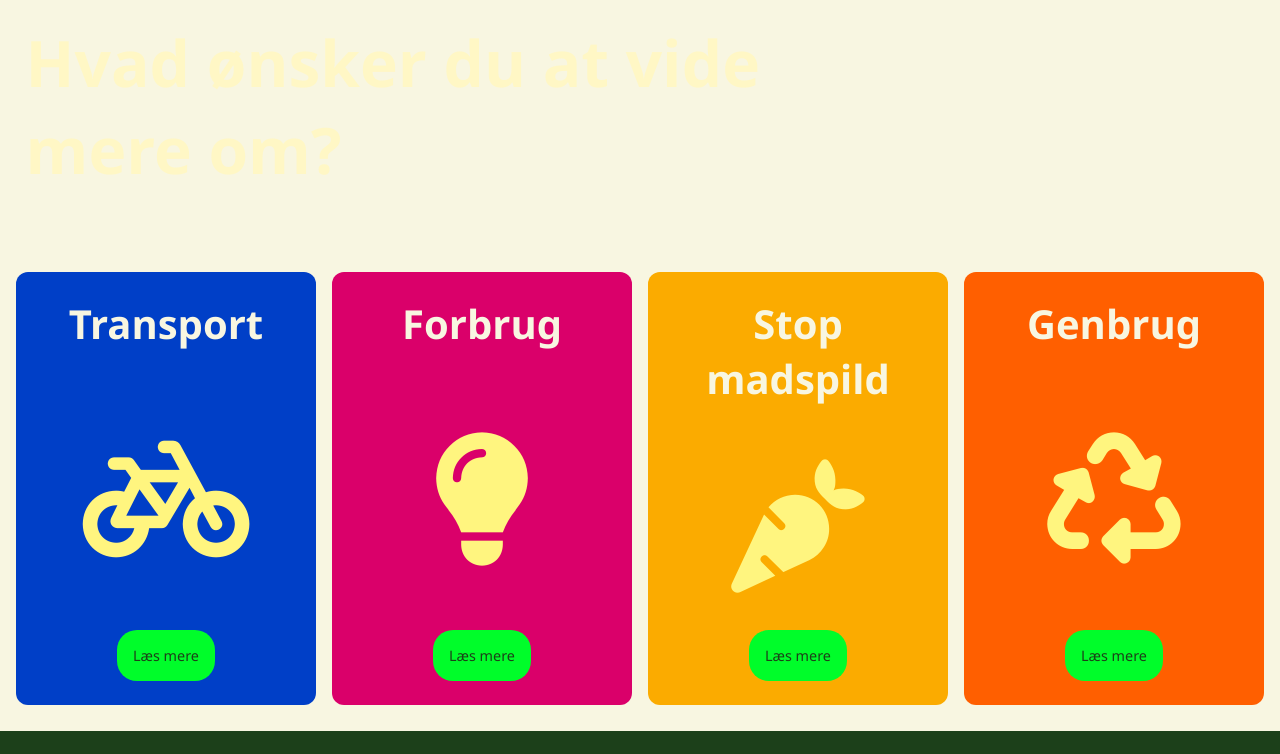
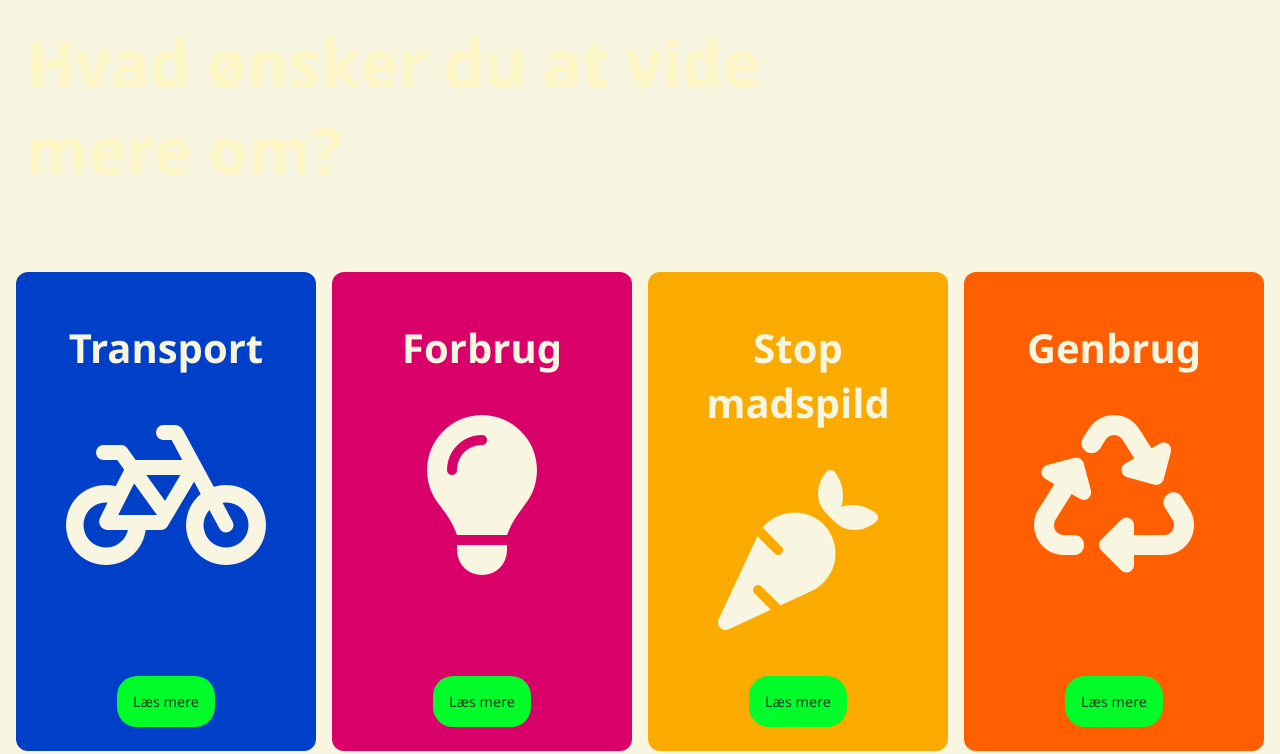
Before and after one commit to Julras02/webtilg-ngelighed, a plain HTML site: page tips.html in a window 1280 px wide. Shown: the part 163-917 px from the top of the page. Drawn offline with Linux system fonts and the light colour scheme.

Commit message:
Kontraster og link på boxes i tips

```diff
--- a/tips.html
+++ b/tips.html
@@ -46,46 +46,37 @@
 <section class="boxes">
 
     <div class="box blue">
+       <a href="stopmadspild.html" class="box blue box-link">
     <h2>Transport</h2>
-            <button id="cykel">
-                <span style="font-size: 50x; color: #FFF57F;">
     <i class="fa-solid fa-bicycle fa-10x"></i>
-                </span>
-             </button>
     <a href="stopmadspild.html" class="btn">Læs mere</a>
+</a>
     </div>
 
     <div class="box pink">
+        <a href="stopmadspild.html" class="box pink box-link">
         <h2>Forbrug</h2>
-            <button id="lightbulp">
-                <span style="font-size: 50x; color: #FFF57F;">
             <i class="fa-solid fa-lightbulb fa-10x"></i>
-                </span>
-             </button>
             <a href="stopmadspild.html" class="btn">Læs mere</a>
+       </a>
 
     </div>
+
      <div class="box yellow">
+        <a href="stopmadspild.html" class="box yellow box-link">
         <h2>Stop madspild</h2>
-            <button id="carrot">
-                <span style="font-size: 50x; color: #FFF57F;">
            <i class="fa-solid fa-carrot fa-10x"></i>
-                </span>
-                </button>
             <a href="stopmadspild.html" class="btn">Læs mere</a>
+       </a>
     </div>
 
  <div class="box orange">
+        <a href="stopmadspild.html" class="box orange box-link">
         <h2>Genbrug</h2>
-            <button id="recycle">
-                <span style="font-size: 50x; color: #FFF57F;">
          <i class="fa-solid fa-recycle fa-10x"></i>
-                </span>
-                 </button>
             <a href="stopmadspild.html" class="btn">Læs mere</a>
-
+       </a>
     </div>
-
 
 </section>
 
```
Lines whose indentation alone changed are shown as unchanged.
